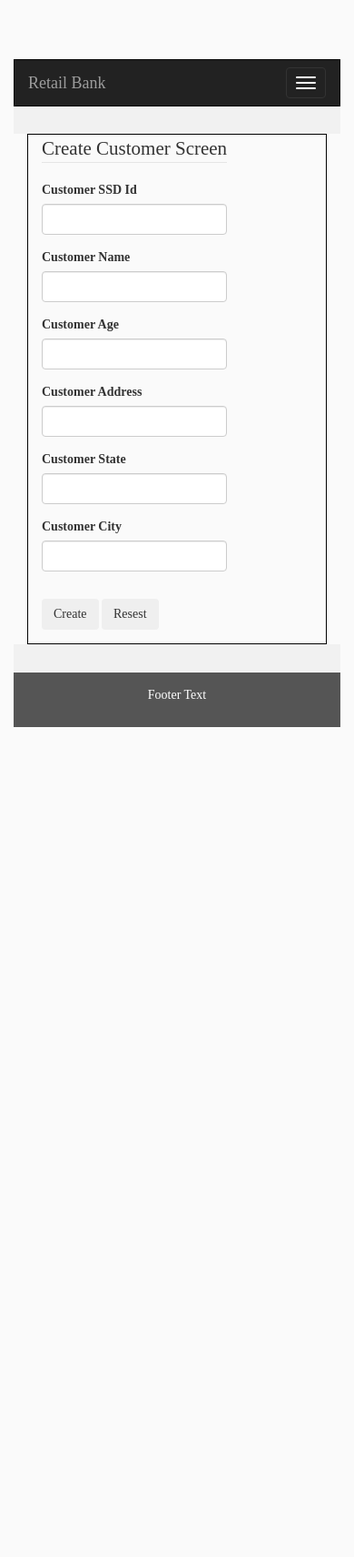
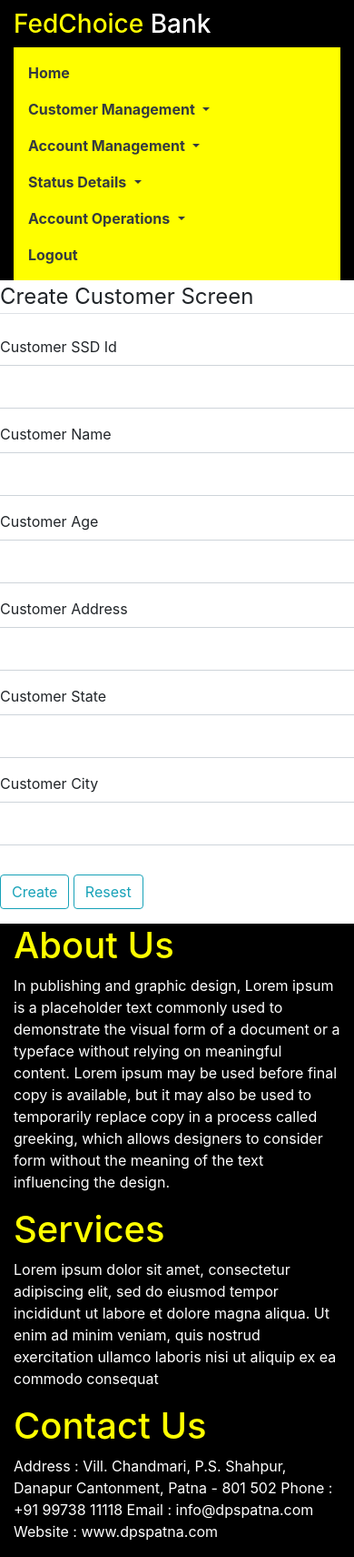
Before and after one commit to Parasmani300/BankRepo, a Flask app: page /create_customer in a window 390 px wide; the page is wider, and only the part inside the window is pictured. Shown: that part at 91% size. Before the commit the page ends 799 px from the top of that part, so only its background shows below. Run offline with Flask 2, Linux system fonts and the light colour scheme; a user stored in the database is signed in; some libraries are stand-ins or nearby versions.

Commit message:
Changes by Paras

```diff
--- a/FlaskTcs/RetailBank/routes.py
+++ b/FlaskTcs/RetailBank/routes.py
@@ -6,17 +6,16 @@ from RetailBank.forms import Loginform,NewCustomerForm,DeleteCustomerForm
 from flask_login import login_user,current_user,logout_user,login_required
 
 
-@app.route('/')
 @app.route('/home',methods=['GET', 'POST'])
 def home():
-	return render_template('base.html',title='Home')
+	return render_template('home.html',title='Home')
 
 @app.route('/index',methods=['GET','POST'])
 @login_required
 def index():
-	return render_template('base.html')
+	return render_template('home.html')
 
-
+@app.route('/',methods=['GET', 'POST'])
 @app.route('/login',methods=['GET', 'POST'])
 def login():
 	if current_user.is_authenticated:
--- a/FlaskTcs/RetailBank/static/main.css
+++ b/FlaskTcs/RetailBank/static/main.css
@@ -1,15 +1,10 @@
-body {
-  background: #fafafa;
-  color: #333333;
-  margin-top: 5rem;
-  font-family: 'Sofadi One';
-  padding:15px
-}
+
 #log{
-	align-self: center;
+	/* align-self: center; */
 	border : 1px solid black;
 	display: flex;
 }
+
 /* Remove the navbar's default margin-bottom and rounded borders */
 .navbar {
   margin-bottom: 0;
@@ -17,20 +12,13 @@ body {
 }
 
 /* Set height of the grid so .sidenav can be 100% (adjust as needed) */
-    .row.content {height: 450px}
+/* .row.content {height: 450px} */
 
 /* Set gray background color and 100% height */
 .sidenav {
  padding-top: 20px;
  background-color: #f1f1f1;
  height: 100%;
-    }
-
-    /* Set black background color, white text and some padding */
-    footer {
-      background-color: #555;
-      color: white;
-      padding: 15px;
 }
 
 /* On small screens, set height to 'auto' for sidenav and grid */
--- a/FlaskTcs/RetailBank/templates/base.html
+++ b/FlaskTcs/RetailBank/templates/base.html
@@ -1,14 +1,16 @@
 <!DOCTYPE html>
 <html>
+
 <head>
   <!-- Required meta tags -->
   <meta charset="utf-8">
   <meta name="viewport" content="width=device-width, initial-scale=1">
-  <link rel="stylesheet" href="https://maxcdn.bootstrapcdn.com/bootstrap/3.4.1/css/bootstrap.min.css">
+  <!-- CSS only -->
+  <link rel="stylesheet" href="https://stackpath.bootstrapcdn.com/bootstrap/4.5.0/css/bootstrap.min.css"
+    integrity="sha384-9aIt2nRpC12Uk9gS9baDl411NQApFmC26EwAOH8WgZl5MYYxFfc+NcPb1dKGj7Sk" crossorigin="anonymous">
   <script src="https://ajax.googleapis.com/ajax/libs/jquery/3.5.1/jquery.min.js"></script>
-  <script src="https://maxcdn.bootstrapcdn.com/bootstrap/3.4.1/js/bootstrap.min.js"></script>
 
-    <link rel="stylesheet" type="text/css" href="{{ url_for('static', filename='main.css') }}">
+  <!-- <link rel="stylesheet" type="text/css" href="{{ url_for('static', filename='main.css') }}"> -->
 
   {% if title %}
   <title>RetailBank - {{ title }}</title>
@@ -16,63 +18,23 @@
   <title>RetailBank</title>
   {% endif %}
 </head>
+
 <body>
-<nav class="navbar navbar-inverse">
-  <div class="container-fluid">
-    <div class="navbar-header">
-      <button type="button" class="navbar-toggle" data-toggle="collapse" data-target="#myNavbar">
-        <span class="icon-bar"></span>
-        <span class="icon-bar"></span>
-        <span class="icon-bar"></span>
-      </button>
-      <a class="navbar-brand" href="{{ url_for('home') }}">Retail Bank</a>
-    </div>
-    <div class="collapse navbar-collapse" id="myNavbar">
-      <ul class="nav navbar-nav">
-        <li><a href="{{ url_for('home') }}">Home</a></li>
-        <li><a href="#">About</a></li>
-        <li><a href="{{ url_for('create_customer') }}">Create Customer</a></li>
-        <li><a href="{{ url_for('customer_info') }}">Customer Information</a></li>
-        <li><a href="{{ url_for('delete') }}">Delete Customer</a></li>
-      </ul>
-      <ul class="nav navbar-nav navbar-right">
-        <li><a href="{{ url_for('logout') }}"><span class="glyphicon glyphicon-log-in"></span> Logout</a></li>
-      </ul>
-    </div>
-  </div>
-</nav>
-
-<div class="container-fluid text-center">
-  <div class="row content">
-    <div class="col-sm-2 sidenav">
-    </div>
-    <div class="col-sm-8 text-left">
+  {% include 'includes/header.html' %}
   {% block content %}
   {% endblock %}
-    </div>
-    <div class="col-sm-2 sidenav">
-    </div>
-  </div>
-</div>
-<main role="main" class="container">
-      <div class="row">
-        <div class="col-md-8">
-          {% with messages = get_flashed_messages(with_categories=true) %}
-            {% if messages %}
-              {% for category, message in messages %}
-                <div class="alert alert-{{ category }}">
-                  {{ message }}
-                </div>
-              {% endfor %}
-            {% endif %}
-          {% endwith %}
-        </div>
+  {% include 'includes/footer.html'%}
+  <!-- JS, Popper.js, and jQuery -->
+  <script src="https://code.jquery.com/jquery-3.5.1.slim.min.js"
+    integrity="sha384-DfXdz2htPH0lsSSs5nCTpuj/zy4C+OGpamoFVy38MVBnE+IbbVYUew+OrCXaRkfj"
+    crossorigin="anonymous"></script>
+  <script src="https://cdn.jsdelivr.net/npm/popper.js@1.16.0/dist/umd/popper.min.js"
+    integrity="sha384-Q6E9RHvbIyZFJoft+2mJbHaEWldlvI9IOYy5n3zV9zzTtmI3UksdQRVvoxMfooAo"
+    crossorigin="anonymous"></script>
+  <script src="https://stackpath.bootstrapcdn.com/bootstrap/4.5.0/js/bootstrap.min.js"
+    integrity="sha384-OgVRvuATP1z7JjHLkuOU7Xw704+h835Lr+6QL9UvYjZE3Ipu6Tp75j7Bh/kR0JKI"
+    crossorigin="anonymous"></script>
+</body>
 
-      </div>
-    </main>
-<footer class="container-fluid text-center">
-  <p>Footer Text</p>
-</footer>
 
-</body>
 </html>
--- a/FlaskTcs/RetailBank/templates/create_customer.html
+++ b/FlaskTcs/RetailBank/templates/create_customer.html
@@ -1,12 +1,15 @@
 {% extends 'base.html' %}
 {% block content %}
-<div class="content-section col-md-6 col-lg-6" id="log">
+<div class="row">
+    <div class="col-md-4"></div>
+    <div class="col-md-4">
+        <div class="content-section" id="log">
             <form method="POST" action="">
                 {{ form.hidden_tag() }}
                 <fieldset class="form-group">
                     <legend class="border-bottom mb-4">Create Customer Screen</legend>
-                <div class="form-group">
-                    {{ form.ssd_id.label(class="form-control-label") }}
+                    <div class="form-group row">
+                        {{ form.ssd_id.label(class="form-control-label col-md-2") }}
                         {% if form.ssd_id.errors %}
                         {{ form.ssd_id(class="form-control form-control-lg is-invalid") }}
                         <div class="invalid-feedback">
@@ -15,11 +18,11 @@
                             {% endfor %}
                         </div>
                         {% else %}
-                        {{ form.ssd_id(class="form-control form-control-lg") }}
+                        {{ form.ssd_id(class="form-control col-md-10 form-control-lg") }}
                         {% endif %}
                     </div>
-                <div class="form-group">
-                    {{ form.customer_name.label(class="form-control-label") }}
+                    <div class="form-group row">
+                        {{ form.customer_name.label(class="form-control-label col-md-2") }}
                         {% if form.customer_name.errors %}
                         {{ form.customer_name(class="form-control form-control-lg is-invalid") }}
                         <div class="invalid-feedback">
@@ -28,11 +31,11 @@
                             {% endfor %}
                         </div>
                         {% else %}
-                        {{ form.customer_name(class="form-control form-control-lg") }}
+                        {{ form.customer_name(class="form-control col-md-10 form-control-lg") }}
                         {% endif %}
                     </div>
-                <div class="form-group">
-                    {{ form.customer_age.label(class="form-control-label") }}
+                    <div class="form-group row">
+                        {{ form.customer_age.label(class="form-control-label col-md-2") }}
                         {% if form.customer_age.errors %}
                         {{ form.customer_age(class="form-control form-control-lg is-invalid") }}
                         <div class="invalid-feedback">
@@ -41,11 +44,11 @@
                             {% endfor %}
                         </div>
                         {% else %}
-                        {{ form.customer_age(class="form-control form-control-lg") }}
+                        {{ form.customer_age(class="form-control col-md-10 form-control-lg") }}
                         {% endif %}
                     </div>
-                <div class="form-group">
-                    {{ form.customer_address.label(class="form-control-label") }}
+                    <div class="form-group row">
+                        {{ form.customer_address.label(class="form-control-label col-md-2") }}
                         {% if form.customer_address.errors %}
                         {{ form.customer_address(class="form-control form-control-lg is-invalid") }}
                         <div class="invalid-feedback">
@@ -54,11 +57,11 @@
                             {% endfor %}
                         </div>
                         {% else %}
-                        {{ form.customer_address(class="form-control form-control-lg") }}
+                        {{ form.customer_address(class="form-control col-md-10 form-control-lg") }}
                         {% endif %}
                     </div>
-                <div class="form-group">
-                    {{ form.customer_state.label(class="form-control-label") }}
+                    <div class="form-group row">
+                        {{ form.customer_state.label(class="form-control-label col-md-2") }}
                         {% if form.customer_state.errors %}
                         {{ form.customer_state(class="form-control form-control-lg is-invalid") }}
                         <div class="invalid-feedback">
@@ -67,11 +70,11 @@
                             {% endfor %}
                         </div>
                         {% else %}
-                        {{ form.customer_state(class="form-control form-control-lg") }}
+                        {{ form.customer_state(class="form-control col-md-10 form-control-lg") }}
                         {% endif %}
                     </div>
-                <div class="form-group">
-                    {{ form.customer_city.label(class="form-control-label") }}
+                    <div class="form-group row">
+                        {{ form.customer_city.label(class="form-control-label col-md-2") }}
                         {% if form.customer_city.errors %}
                         {{ form.customer_city(class="form-control form-control-lg is-invalid") }}
                         <div class="invalid-feedback">
@@ -80,7 +83,7 @@
                             {% endfor %}
                         </div>
                         {% else %}
-                        {{ form.customer_city(class="form-control form-control-lg") }}
+                        {{ form.customer_city(class="form-control col-md-10 form-control-lg") }}
                         {% endif %}
                     </div>
                 </fieldset>
@@ -91,4 +94,8 @@
 
             </form>
         </div>
+    </div>
+    <div class="col-md-4"></div>
+</div>
+
 {% endblock content %}
--- /dev/null
+++ b/FlaskTcs/RetailBank/templates/includes/footer.html
@@ -0,0 +1,32 @@
+<footer style="background-color: black;">
+    <div style="background-color: black; color: yellow;">
+        <div class="container">
+            <div class="row">
+                <div class="col-md-5">
+                    <h1>About Us</h1>
+                    <p class="text-white">In publishing and graphic design, Lorem ipsum is a placeholder text commonly
+                        used to demonstrate
+                        the visual form of a document or a typeface without relying on meaningful content. Lorem ipsum
+                        may be used before final copy is available, but it may also be used to temporarily replace copy
+                        in a process called greeking, which allows designers to consider form without the meaning of the
+                        text influencing the design.</p>
+                </div>
+                <div class="col-md-3">
+                    <h1>Services</h1>
+                    <p class="text-white">Lorem ipsum dolor sit amet, consectetur adipiscing elit, sed do eiusmod tempor
+                        incididunt ut
+                        labore et dolore magna aliqua. Ut enim ad minim veniam, quis nostrud exercitation ullamco
+                        laboris nisi ut aliquip ex ea commodo consequat</p>
+                </div>
+                <div class="col-md-4">
+                    <h1>Contact Us</h1>
+                    <p class="text-white">
+                        Address : Vill. Chandmari, P.S. Shahpur, Danapur Cantonment, Patna - 801 502
+                        Phone : +91 99738 11118
+                        Email : info@dpspatna.com
+                        Website : www.dpspatna.com</p>
+                </div>
+            </div>
+        </div>
+        </jumbotron>
+</footer>
--- /dev/null
+++ b/FlaskTcs/RetailBank/templates/includes/header.html
@@ -0,0 +1,55 @@
+<div style="background-color: black;">
+    <div class="container">
+        <h3 style="padding-top: 10px;">
+            <x style="color: yellow;">FedChoice </x>
+            <x class="text-white">Bank</x>
+        </h3>
+        <nav class="navbar navbar-expand-sm" style="background-color: yellow;">
+            <ul class="navbar-nav">
+                <li class="nav-item"><a class="nav-link text-dark" href="{{url_for('home')}}"><b>Home</b></a></li>
+                <li class="nav-item dropdown">
+                    <a class="nav-link dropdown-toggle text-dark" href="#" id="navbarDropdownMenuLink" role="button"
+                        data-toggle="dropdown" aria-haspopup="true" aria-expanded="false">
+                        <b>Customer Management</b>
+                    </a>
+                    <div class="dropdown-menu" aria-labelledby="navbarDropdownMenuLink">
+                        <a class="dropdown-item" href="{{url_for('create_customer')}}">Create Customer</a>
+                        <a class="dropdown-item" href="{{url_for('customer_info')}}">Customer Info</a>
+                        <a class="dropdown-item" href="{{url_for('delete')}}">Delete Customer</a>
+                    </div>
+                </li>
+                <li class="nav-item dropdown">
+                    <a class="nav-link dropdown-toggle text-dark" href="#" id="navbarDropdownMenuLink" role="button"
+                        data-toggle="dropdown" aria-haspopup="true" aria-expanded="false">
+                        <b>Account Management</b>
+                    </a>
+                    <div class="dropdown-menu" aria-labelledby="navbarDropdownMenuLink">
+                        <a class="dropdown-item" href="#">Action</a>
+                        <a class="dropdown-item" href="#">Another action</a>
+                    </div>
+                </li>
+                <li class="nav-item dropdown">
+                    <a class="nav-link dropdown-toggle text-dark" href="#" id="navbarDropdownMenuLink" role="button"
+                        data-toggle="dropdown" aria-haspopup="true" aria-expanded="false">
+                        <b>Status Details</b>
+                    </a>
+                    <div class="dropdown-menu" aria-labelledby="navbarDropdownMenuLink">
+                        <a class="dropdown-item" href="#">Action</a>
+                        <a class="dropdown-item" href="#">Another action</a>
+                    </div>
+                </li>
+                <li class="nav-item dropdown">
+                    <a class="nav-link dropdown-toggle text-dark" href="#" id="navbarDropdownMenuLink" role="button"
+                        data-toggle="dropdown" aria-haspopup="true" aria-expanded="false">
+                        <b>Account Operations</b>
+                    </a>
+                    <div class="dropdown-menu" aria-labelledby="navbarDropdownMenuLink">
+                        <a class="dropdown-item" href="#">Action</a>
+                        <a class="dropdown-item" href="#">Another action</a>
+                    </div>
+                </li>
+                <li class="nav-item"><a class="nav-link text-dark" href="{{url_for('logout')}}"><b>Logout</b></a></li>
+            </ul>
+        </nav>
+    </div>
+</div>
```
Also changed, not shown: FlaskTcs/RetailBank/static/check.css (added, +13 -0 lines), FlaskTcs/RetailBank/templates/b.html (added, +81 -0 lines), FlaskTcs/RetailBank/templates/home.html (+6 -59 lines), FlaskTcs/RetailBank/templates/login.html (+32 -13 lines), FlaskTcs/requirements.txt (added, +26 -0 lines), FlaskTcs/RetailBank/site.db, FlaskTcs/RetailBank/templates/includes/nav.html (added), FlaskTcs/run.py (line endings or trailing spaces), 1 other file. Lines whose indentation alone changed are shown as unchanged.
